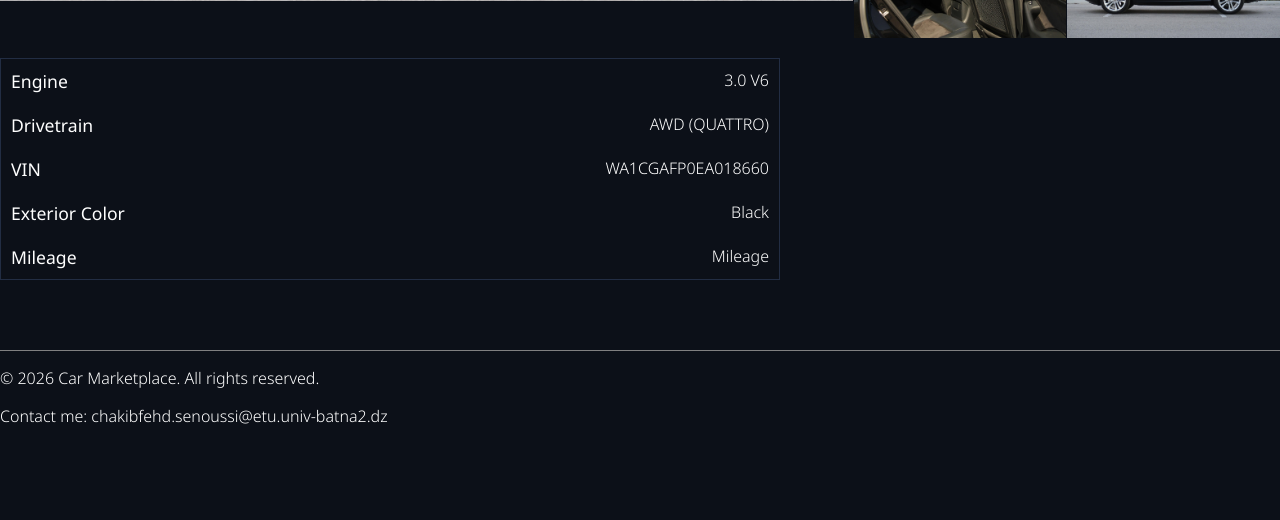
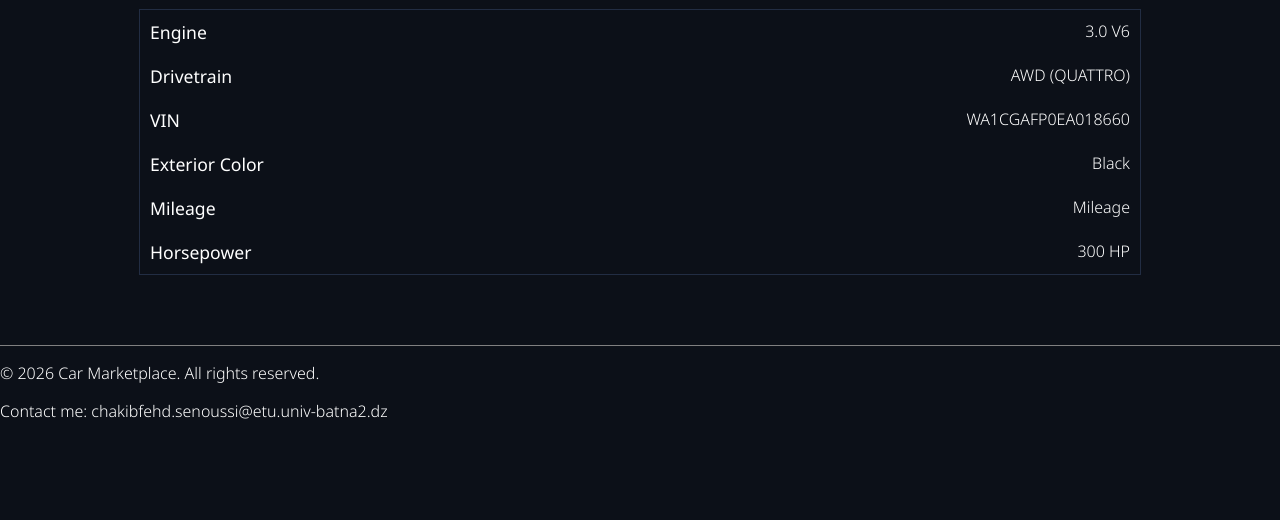
Before and after one commit to GitChakib/Cool-Website, a PHP site: page /Car_Listing.html in a window 1280 px wide. Shown: the part 706-1226 px from the top of the page. After the commit the page ends 1125 px from the top, so only its background shows below. Run offline with PHP 8.4, Linux system fonts and the light colour scheme.

Commit message:
dynamized SOME of the car listing page

```diff
--- a/CSS/Theme.css
+++ b/CSS/Theme.css
@@ -24,6 +24,7 @@
     #about-us{
         display: none;
     }
+
     #auction-a-car{
         display: none;
     }
@@ -303,7 +304,7 @@
     max-width: 1500px;
     margin: auto;
 }
-.main-image img{
+#main-image img{
     width: 100%;
     height: auto;
     display: block;
@@ -321,12 +322,7 @@
     height: auto;
     display: block;
 }
-.car-details{
-    padding-right: 500px;
-    max-width: 1000px;
-    margin: auto;
-    max-height: 1000px;
-}
+
 .sub-category{
     margin: 10px;
     font-size: 110%;
@@ -337,9 +333,12 @@
     display: flex;
     margin: auto;
 }
-.details-border{
+#details-border{
     margin-top: 20px;
     border: 1px solid #222D43;
+    max-width: 1000px;
+    margin-left: auto;
+    margin-right: auto;
 }
 .single-detail{
     margin: 10px;
--- a/Car_Listing.html
+++ b/Car_Listing.html
@@ -75,8 +74,11 @@
       <p class = "sub-category"> Mileage </p>
       <p class = "single-detail" id = "mileage"> Mileage </p>
      </div>
+      <div class = "category">
+      <p class = "sub-category"> Horsepower </p>
+      <p class = "single-detail" id = "horsepower"> 300 HP </p>
+     </div>
    </div>
-  </div>
   </section>
    <footer>
 
--- a/Car_Listing.js
+++ b/Car_Listing.js
@@ -1 +1,8 @@
-const carname = document.getElementById("car-name").textContent = "audi";
+const carname = document.getElementById("car-name");
+const carimage = document.getElementById("main-image");
+const engine = document.getElementById("displacement");
+const transmission = document.getElementById("transmission");
+const drivetrain = document.getElementById("drivetrain");
+const vin = document.getElementById("vin");
+const color = document.getElementById("exterior-color");
+const mileage = document.getElementById("mileage");
```
Also changed, not shown: other parts of Car_Listing.html (+10 -11 lines).
